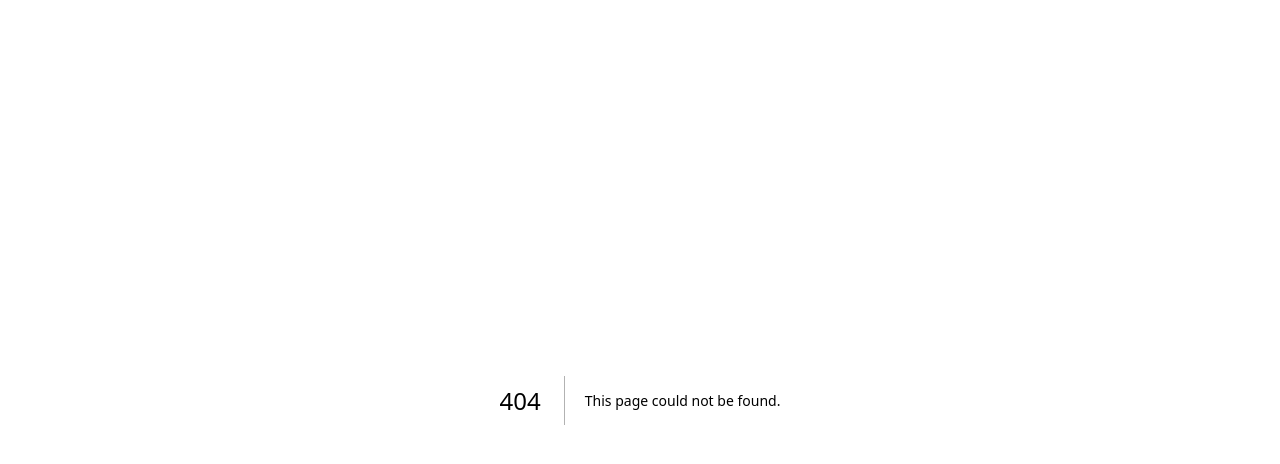
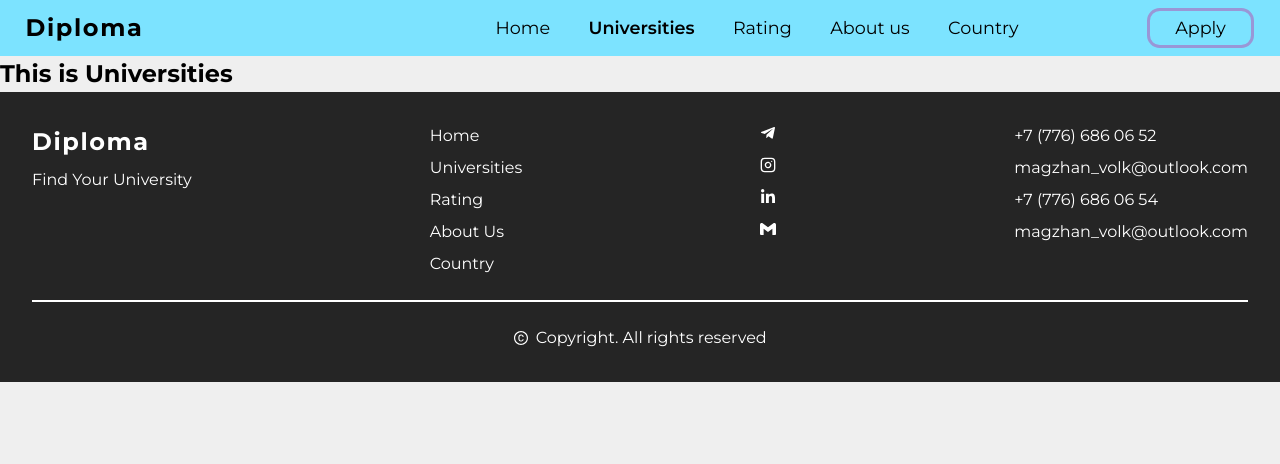
Before and after one commit to emporteme/Diploma, a Next.js app: page /universities in a window 1280 px wide. Before the commit this address had no page. Shown: the top 464 px of the page. Built offline with nearby package versions, Linux system fonts and the light colour scheme.

Commit message:
adaptive header and footer components

```diff
--- a/components/Footer.tsx
+++ b/components/Footer.tsx
@@ -1,7 +1,49 @@
+// Main imports
+import Link from "next/link"
+import { Logo } from '../components/Logo'
+// Icon imports
+import { FaTelegramPlane, FaLinkedinIn } from "react-icons/fa"
+import { FiInstagram } from "react-icons/fi"
+import { SiGmail } from "react-icons/si"
+import { AiOutlineCopyrightCircle } from "react-icons/ai"
+// Style imports
+import styles from '../styles/footer.module.css'
 export default function Footer() {
     return (
-        <>
-            this is Footer
-        </>
+        <div className={styles.footer}>
+            <div className={styles.info}>
+                <div className={styles.logo}>
+                    <Logo />
+                    <div className={styles.slogan}>
+                        Find Your University
+                    </div>
+                </div>
+                <div className={styles.pageLinks}>
+                    <Link href={'/'}>Home</Link>
+                    <Link href={'/universities'}>Universities</Link>
+                    <Link href={'/rating'}>Rating</Link>
+                    <Link href={'/aboutUs'}>About Us</Link>
+                    <Link href={'/country'}>Country</Link>
+                </div>
+                <div className={styles.mediaLinks}>
+                    <a href={'#'} target="_blank"><FaTelegramPlane color="white" /></a>
+                    <a href={'#'} target="_blank"><FiInstagram color="white" /></a>
+                    <a href={'#'} target="_blank"><FaLinkedinIn color="white" /></a>
+                    <a href={'#'} target="_blank"><SiGmail color="white" /></a>
+                </div>
+                <div className={styles.contacts}>
+                    <a href="tell:+77766860652">+7 (776) 686 06 52</a>
+                    <a href="mail:magzhan_volk@outlook.com">magzhan_volk@outlook.com</a>
+                    <a href="tell:+77766860654">+7 (776) 686 06 54</a>
+                    <a href="mail:magzhan_volk@outlook.com">magzhan_volk@outlook.com</a>
+                </div>
+
+            </div>
+            <div className={styles.line} />
+            <div className={styles.copyright}>
+                <AiOutlineCopyrightCircle />
+                <div className='subText'>Copyright. All rights reserved</div>
+            </div>
+        </div>
     )
 }
--- a/components/Header.tsx
+++ b/components/Header.tsx
@@ -1,35 +1,51 @@
 import { useState } from "react";
 import Link from "next/link";
-import { FaUser, FaBars } from "react-icons/fa";
-import SearchBar from "../components/SearchBar";
+import { useRouter } from 'next/router';
+//import { FaUser, FaBars } from "react-icons/fa";
+//import SearchBar from "../components/SearchBar";
+import { Logo } from '../components/Logo'
 import styles from "../styles/header.module.css";
 
 export default function Header() {
+
+    /* Code for headerActive class */
+
+    const router = useRouter();
+
+    /* Code for SearchBar */
+
     const [searchResults, setSearchResults] = useState<string[]>([]);
     const handleSearch = (query: string) => {
         // Perform search and update search results
         setSearchResults([]);
     };
 
+    /* Code for burger menu */
+
     const [showLinks, setShowLinks] = useState(false);
-
     const toggleShowLinks = () => setShowLinks(!showLinks);
 
+    /* App */
     return (
         <nav className={styles.nav}>
-            <div className={styles.logo}>DIPLOMA</div>
-            <div className={styles.search}>
-                <SearchBar onSearch={handleSearch} />
-            </div>
-            <div className={showLinks ? `${styles.links} ${styles.show}` : `${styles.links}`}>
-                <ul>
-                    <li><a href="#">Universities</a></li>
-                    <li><a href="#">Rating</a></li>
-                    <li><a href="#">About us</a></li>
-                </ul>
-                <div className={styles.account}>
-                    <FaUser />
+            <>
+                <Logo />
+            </>
+            <div className={styles.gap}>
+                <div className={showLinks ? `${styles.links} ${styles.show}` : `${styles.links}`}>
+                    <ul className="mainText">
+                        <li className={router.pathname === '/' ? `${styles.activeHeader}` : ''}><Link href="/">Home</Link></li>
+                        <li className={router.pathname === '/universities' ? `${styles.activeHeader}` : ''}><Link href="/universities">Universities</Link></li>
+                        <li className={router.pathname === '/rating' ? `${styles.activeHeader}` : ''}><Link href="/rating">Rating</Link></li>
+                        <li className={router.pathname === '/aboutUs' ? `${styles.activeHeader}` : ''}><Link href="/aboutUs">About us</Link></li>
+                        <li className={router.pathname === '/country' ? `${styles.activeHeader}` : ''}><Link href="/country">Country</Link></li>
+                    </ul>
                 </div>
+                <Link href={'/apply'}>
+                    <div className={router.pathname === '/apply' ? `${styles.activeBtn} ${styles.btn}` : `${styles.btn}`} >
+                        <div className="mainText">Apply</div>
+                    </div>
+                </Link>
             </div>
 
             <div className={showLinks ? `${styles.burger} ${styles.active}` : `${styles.burger}`} onClick={toggleShowLinks}>
--- /dev/null
+++ b/components/Logo.tsx
@@ -0,0 +1,8 @@
+import styles from '../styles/logo.module.css'
+export function Logo() {
+    return (
+        <>
+            <div className={styles.logo}>Diploma</div>
+        </>
+    )
+}
--- /dev/null
+++ b/pages/universities/index.jsx
@@ -0,0 +1,9 @@
+import MainLayout from '../../components/MainLayout'
+
+export default function Universities() {
+  return (
+    <MainLayout>
+      <h2>This is Universities</h2>
+    </MainLayout>
+  )
+}
--- /dev/null
+++ b/styles/footer.module.css
@@ -0,0 +1,80 @@
+.footer {
+    background-color: #252525;
+    padding: 2rem;
+    color: white;
+    display: flex;
+    flex-direction: column;
+    font-size: 1rem;
+}
+
+.info {
+    display: flex;
+    justify-content: space-between;
+}
+
+.logo {
+    display: flex;
+    align-items: center;
+    flex-direction: column;
+    align-items: start;
+    gap: 1vh;
+}
+
+.slogan {
+    font-size: 1rem;
+}
+
+.pageLinks {
+    display: flex;
+    align-items: center;
+    flex-direction: column;
+    align-items: start;
+    gap: 1vh;
+}
+
+.pageLinks a {
+    color: white;
+}
+
+.mediaLinks {
+    display: flex;
+    align-items: center;
+    flex-direction: column;
+    align-items: start;
+    gap: 1vh;
+}
+
+.contacts {
+    display: flex;
+    align-items: center;
+    flex-direction: column;
+    align-items: start;
+    gap: 1vh;
+}
+
+.contacts a {
+    color: white;
+}
+
+.line {
+    background-color: white;
+    width: 100%;
+    height: 0.2vh;
+    margin: 3vh 0;
+}
+
+.copyright {
+    display: flex;
+    align-items: center;
+    justify-content: center;
+    gap: 0.5vw;
+}
+/* Responsive styles */
+@media screen and (max-width: 776px){
+    .info{
+        flex-wrap: wrap;
+    }
+}
+@media screen and (max-width: 480px){
+
+}
--- a/styles/globals.css
+++ b/styles/globals.css
@@ -86,7 +86,6 @@ select {
 
 a {
     text-decoration: none;
-    color: black;
 }
 ul{
     padding-inline-start: 0;
@@ -104,9 +103,9 @@ li{
 }
 
 .mainText {
-    font-size: 0.8rem;
+    font-size: 1.1rem;
 }
 
 .subText {
-    font-size: 0.7rem;
+    font-size: 1rem;
 }
--- a/styles/header.module.css
+++ b/styles/header.module.css
@@ -3,34 +3,39 @@
     display: flex;
     align-items: center;
     justify-content: space-between;
-    padding: 1rem 2rem;
+    padding: 1vh 2vw;
     background-color: #7ce3ff;
     width: 100%;
 }
 
 .logo {
     font-weight: 700;
-    letter-spacing: 0.3rem;
+    letter-spacing: 0.1rem;
+    font-size: 1.5rem;
+}
+
+.gap {
+    display: flex;
+    align-items: center;
+    justify-content: space-between;
+    gap: 10vw;
 }
 
 .links {
     display: flex;
     align-items: center;
     justify-content: space-between;
-    gap: 3vw;
+
 }
 
 .links ul {
     display: flex;
     flex-direction: row;
     gap: 3vw;
+
 }
-
-.gap {
-    display: flex;
-    align-items: center;
-    justify-content: space-between;
-    gap: 3vw;
+.links ul li a{
+    color: black;
 }
 
 .search {
@@ -67,9 +72,28 @@
     cursor: pointer;
 }
 
+.btn {
+    padding: 0.5vh 2vw;
+    border: solid #9997D6;
+    border-radius: 1vw;
+    transition: all 0.3s ease;
+    color: black;
+}
+
+.btn:hover {
+    background-color: #9997D650;
+}
+
+.activeBtn {
+    background-color: #9997D670;
+}
+
+.activeHeader {
+    font-weight: 600;
+}
 
 /* Responsive styles */
-@media screen and (max-width: 878px) {
+@media screen and (max-width: 776px) {
     .nav {
         flex-wrap: wrap;
     }
--- /dev/null
+++ b/styles/logo.module.css
@@ -0,0 +1,5 @@
+.logo {
+    font-weight: 700;
+    letter-spacing: 0.1rem;
+    font-size: 1.5rem;
+}
```
Also changed, not shown: pages/aboutUs/index.jsx (added, +9 -0 lines), pages/apply/index.jsx (added, +9 -0 lines), pages/country/index.jsx (added, +9 -0 lines), pages/rating/index.jsx (added, +9 -0 lines). Lines whose indentation alone changed are shown as unchanged.
